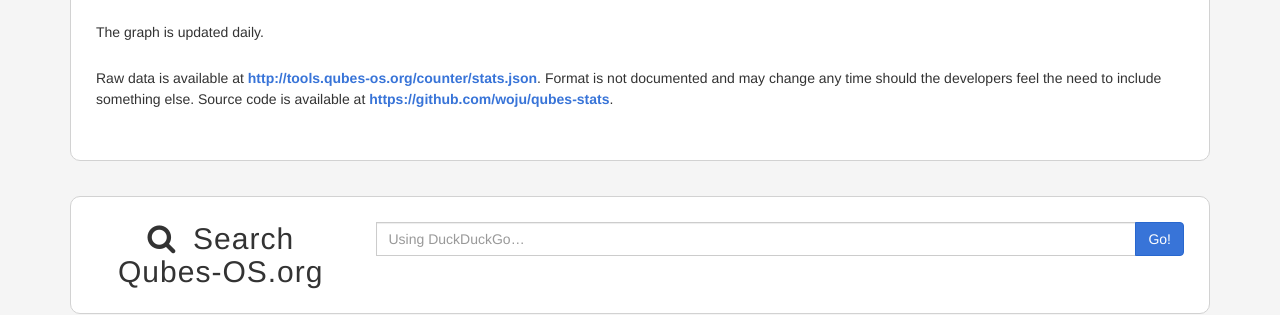
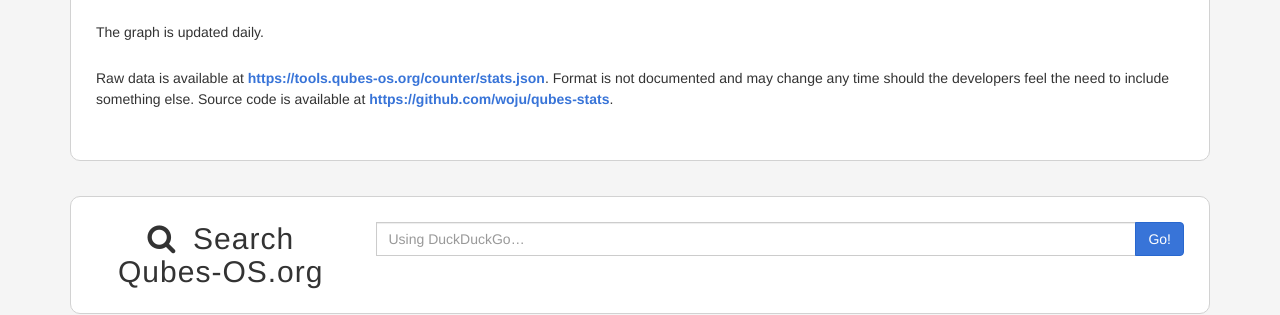
Before and after one commit to QubesOS/qubesos.github.io, a Jekyll site: the page built from pages/counter.md, in a window 1280 px wide. Shown: the part 541-856 px from the top of the page. Built offline with Jekyll 4.4.1, drawn with Linux system fonts in a browser that asks for light colours; some web fonts are replaced.

Commit message:
Change counter URI to https

```diff
--- a/pages/counter.md
+++ b/pages/counter.md
@@ -5,13 +5,13 @@ permalink: /counter/
 ---
 
 <div style="text-align: center; margin-bottom: 3em;">
-  <img src="http://tools.qubes-os.org/counter/stats.png" alt="Estimated Qubes OS userbase graph"/>
+  <img src="https://tools.qubes-os.org/counter/stats.png" alt="Estimated Qubes OS userbase graph"/>
 </div>
 
 The graph is updated daily.
 
 Raw data is available at
-[http://tools.qubes-os.org/counter/stats.json](http://tools.qubes-os.org/counter/stats.json).
+[https://tools.qubes-os.org/counter/stats.json](https://tools.qubes-os.org/counter/stats.json).
 Format is not documented and may change any time should the developers feel the
-need to include something else.  Source code is available at
+need to include something else. Source code is available at
 [https://github.com/woju/qubes-stats](https://github.com/woju/qubes-stats).
```
